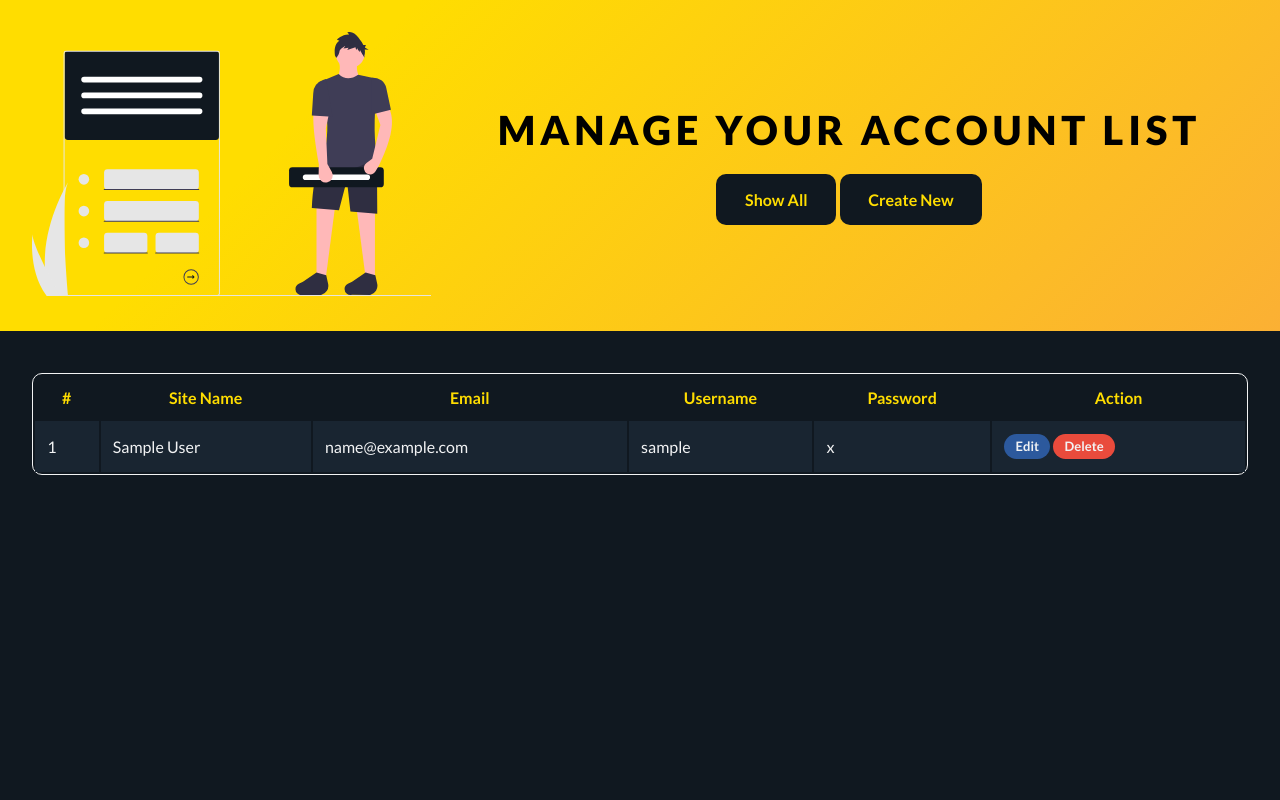
After one commit to ardhptr21/password-manager, a Django app: page /management/manage/ in a window 1280 px wide. The commit adds this page. Run offline with Django 3.2, Linux system fonts and the light colour scheme; tables that the repository leaves empty hold one stand-in row (values such as "Sample post").

Commit message:
Create manage account page

```diff
--- a/management/static/management/css/main.css
+++ b/management/static/management/css/main.css
@@ -199,5 +199,13 @@ body {
   padding: 2rem;
   margin-top: 2rem;
 }
+.management .manage-content {
+  display: flex;
+  padding: 2rem;
+  justify-content: center;
+  align-items: center;
+  margin-top: 10px;
+  color: #f2f3f4;
+}
 
 /*# sourceMappingURL=main.css.map */
--- a/management/static/management/scss/main.scss
+++ b/management/static/management/scss/main.scss
@@ -64,4 +64,13 @@
     padding: 2rem;
     margin-top: 2rem;
   }
+
+  .manage-content {
+    display: flex;
+    padding: 2rem;
+    justify-content: center;
+    align-items: center;
+    margin-top: 10px;
+    color: $white-color;
+  }
 }
--- a/management/templates/management/create.html
+++ b/management/templates/management/create.html
@@ -14,7 +14,7 @@
       <h1 class="title-page">Create Your New Account List</h1>
       <div class="action">
         <a href="{% url 'management:list' %}" class="btn">Show All</a>
-        <a href="#" class="btn">Manage</a>
+        <a href="{% url 'management:manage' %}" class="btn">Manage</a>
       </div>
     </div>
   </header>
--- a/management/templates/management/list.html
+++ b/management/templates/management/list.html
@@ -14,7 +14,7 @@
       <h1 class="title-page">Your Account and Password List</h1>
       <div class="action">
         <a href="{% url 'management:create' %}" class="btn">Create New</a>
-        <a href="#" class="btn">Manage</a>
+        <a href="{% url 'management:manage' %}" class="btn">Manage</a>
       </div>
       <form id="list-form" action="#">
         <input type="text" name="search" id="search" placeholder="Search by site name" required />
--- /dev/null
+++ b/management/templates/management/manage.html
@@ -0,0 +1,52 @@
+{% extends 'management/base.html' %} {% load static %}
+
+<!-- TITLE PAGE -->
+{% block title %}{{ block.super }} | Manage{% endblock title %}
+
+<!-- MAIN CONTENT -->
+{% block content %}
+<div class="management">
+  <header>
+    <div class="left-content">
+      <img src="{% static 'management/images/manage.svg' %}" alt="the illustration image" />
+    </div>
+    <div class="right-content">
+      <h1 class="title-page">Manage Your Account List</h1>
+      <div class="action">
+        <a href="{% url 'management:list' %}" class="btn">Show All</a>
+        <a href="{% url 'management:create' %}" class="btn">Create New</a>
+      </div>
+    </div>
+  </header>
+
+  <div class="manage-content">
+    <table>
+      <thead>
+        <tr>
+          <th>#</th>
+          <th>Site Name</th>
+          <th>Email</th>
+          <th>Username</th>
+          <th>Password</th>
+          <th>Action</th>
+        </tr>
+      </thead>
+      <tbody>
+        {% for account in accounts %}
+        <tr>
+          <td>{{forloop.counter}}</td>
+          <td><a class="link" href="{{account.site_name}}" target="_blank">{{account.site_name}}</a></td>
+          <td>{{account.email}}</td>
+          <td>{{account.username}}</td>
+          <td>{{account.password}}</td>
+          <td>
+            <a href="#" class="btn btn-badge btn-edit">Edit</a>
+            <a href="#" class="btn btn-badge btn-delete">Delete</a>
+          </td>
+        </tr>
+        {% endfor %}
+      </tbody>
+    </table>
+  </div>
+</div>
+{% endblock content %}
--- a/management/urls.py
+++ b/management/urls.py
@@ -5,6 +5,7 @@ from .views import (
 )
 
 urlpatterns = [
-    path('list/', ManagementListView.as_view(), name='list'),
-    path('create/', ManagementCreateView.as_view(), name='create')
+    path('list/', ManagementListView.as_view(template_name="management/list.html"), name='list'),
+    path('create/', ManagementCreateView.as_view(), name='create'),
+    path('manage/', ManagementListView.as_view(template_name="management/manage.html"), name='manage'),
 ]
--- a/management/views.py
+++ b/management/views.py
@@ -6,7 +6,6 @@ from .forms import ManagementCreateForm
 
 class ManagementListView(ListView):
     model = Account
-    template_name = 'management/list.html'
     ordering = ('-id',)
     context_object_name = 'accounts'
 
--- a/static/css/base.css
+++ b/static/css/base.css
@@ -5,7 +5,6 @@
 }
 
 .btn {
-  font-family: Helvetica, sans-serif;
   padding: 1rem 1.8rem;
   cursor: pointer;
   background-color: #101820;
@@ -29,5 +28,43 @@
 .btn:hover {
   transform: translateY(-5px);
 }
+.btn-badge {
+  border-radius: 1.8em;
+  padding: 0.3rem 0.7rem;
+  font-size: small;
+}
+.btn-edit {
+  background-color: #2c599d;
+  color: #f2f3f4;
+}
+.btn-delete {
+  background-color: #e94b3c;
+  color: #f2f3f4;
+}
+
+table {
+  border: 1px solid #f2f3f4;
+  border-radius: 10px;
+  width: 100%;
+}
+table th,
+table td {
+  border-collapse: collapse;
+  padding: 0.77rem;
+}
+table thead th {
+  color: #ffdd00;
+}
+table a.link {
+  color: #f2f3f4;
+  text-decoration: none;
+}
+table a.link:hover {
+  color: #ffdd00;
+  text-decoration: underline;
+}
+table tbody tr:nth-child(odd) {
+  background-color: #192531;
+}
 
 /*# sourceMappingURL=base.css.map */
--- a/static/scss/base.scss
+++ b/static/scss/base.scss
@@ -1,2 +1,3 @@
 @use './partials/reset';
 @use './partials/button';
+@use './partials/table';
--- a/static/scss/partials/_button.scss
+++ b/static/scss/partials/_button.scss
@@ -25,4 +25,20 @@
   &:hover {
     transform: translateY(-5px);
   }
+
+  &-badge {
+    border-radius: 1.8em;
+    padding: 0.3rem 0.7rem;
+    font-size: small;
+  }
+
+  &-edit {
+    background-color: #2c599d;
+    color: $white-color;
+  }
+
+  &-delete {
+    background-color: #e94b3c;
+    color: $white-color;
+  }
 }
--- /dev/null
+++ b/static/scss/partials/_table.scss
@@ -0,0 +1,35 @@
+@use './variables' as *;
+
+table {
+  border: 1px solid $white-color;
+  border-radius: 10px;
+  width: 100%;
+
+  th,
+  td {
+    border-collapse: collapse;
+    padding: 0.77rem;
+  }
+
+  thead {
+    th {
+      color: $secondary-color;
+    }
+  }
+
+  a.link {
+    color: $white-color;
+    text-decoration: none;
+
+    &:hover {
+      color: $secondary-color;
+      text-decoration: underline;
+    }
+  }
+
+  tbody {
+    tr:nth-child(odd) {
+      background-color: lighten($primary-color, 5%);
+    }
+  }
+}
```
Also changed, not shown: management/static/management/images/manage.svg (added), 2 other files.
